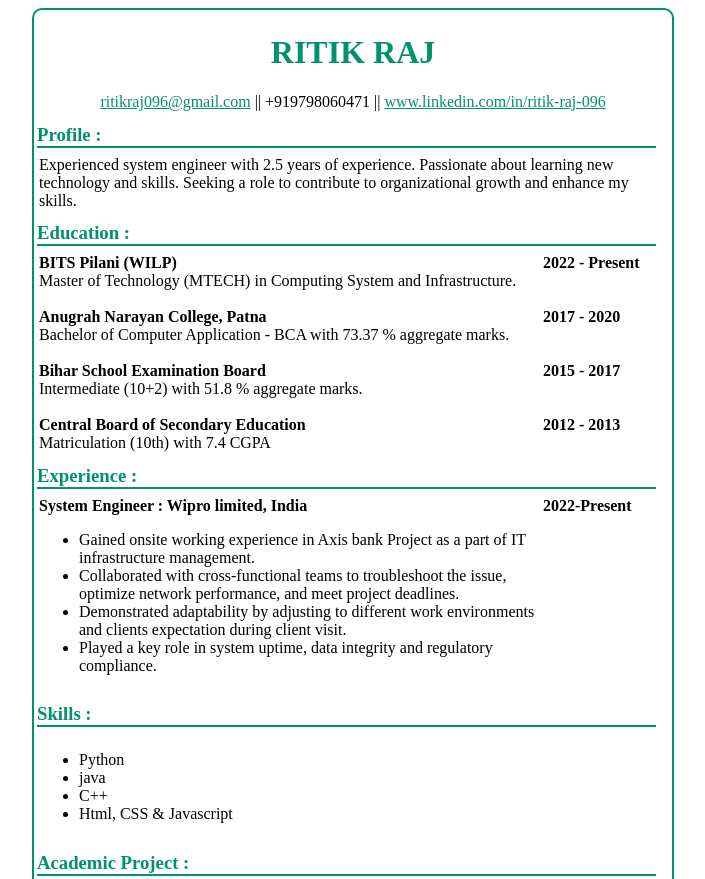
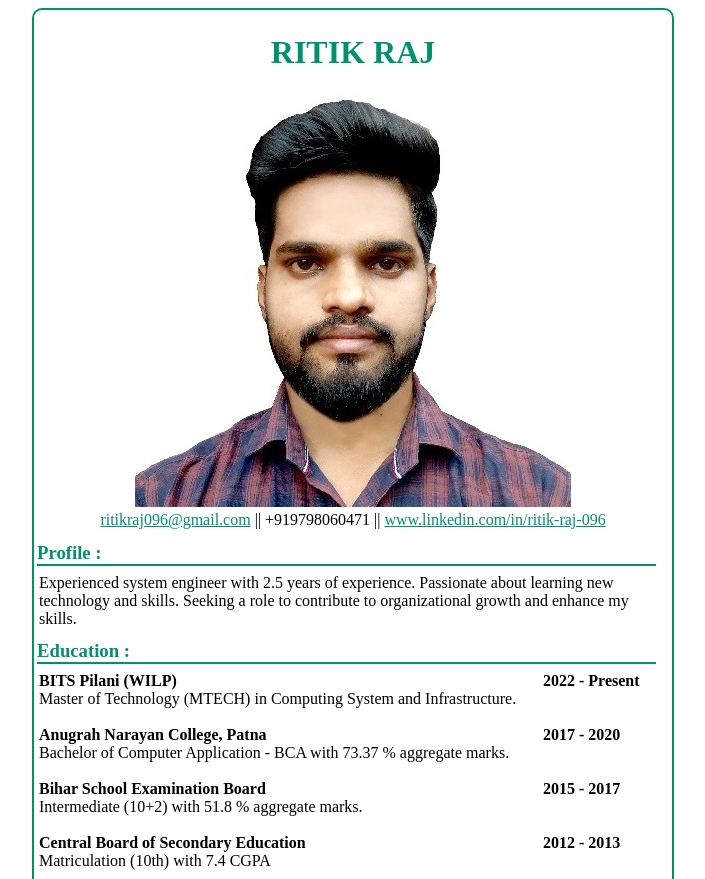
Before and after one commit to ritikraj096/Resume, a plain HTML site: page index.html in a window 1280 px wide. Shown: the top 879 px of the page, without its empty margins (287-992 px from the left). Drawn offline with Linux system fonts and the light colour scheme.

Commit message:
Update index.html
updated html file

```diff
--- a/index.html
+++ b/index.html
@@ -11,7 +11,12 @@
 <body>
 <div id="page">
     <center>
-    <h1>RITIK RAJ</h1>
+    <div id="header">
+        <center><h1>RITIK RAJ</h1></center>
+        <img class="mypic" src="pic.jpg" alt="">
+
+    </div>
+
     <a href="mailto:ritikraj096@gmail.com">ritikraj096@gmail.com</a> || +919798060471 || <a href="https://www.linkedin.com/in/ritik-raj-096">www.linkedin.com/in/ritik-raj-096</a>
     </center>
    <h3>Profile : </h3>
@@ -78,6 +83,7 @@
             </ul>
         </div>
     </div>
+    <center><a href="https://ritikraj096.github.io/Resume/"><b>https://ritikraj096.github.io/Resume/</a></b></center>
 
 </div>
 
```
